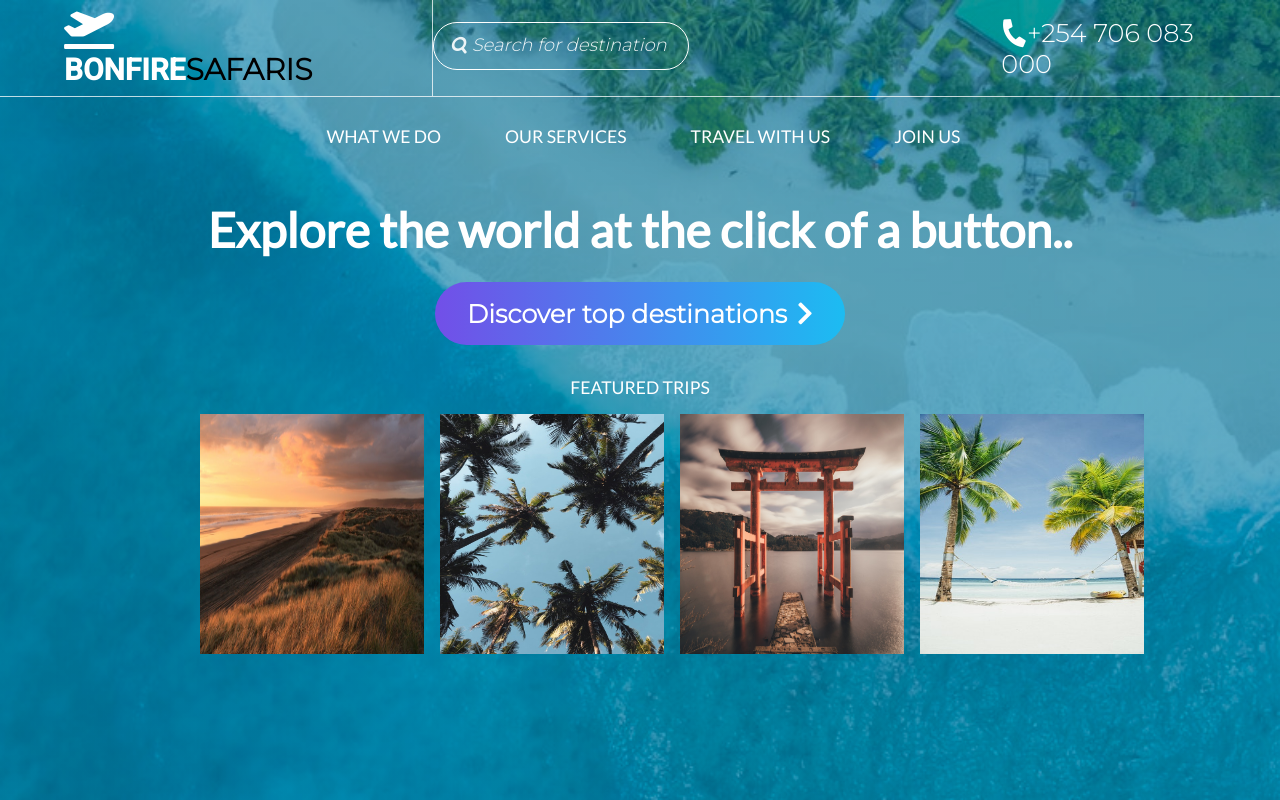
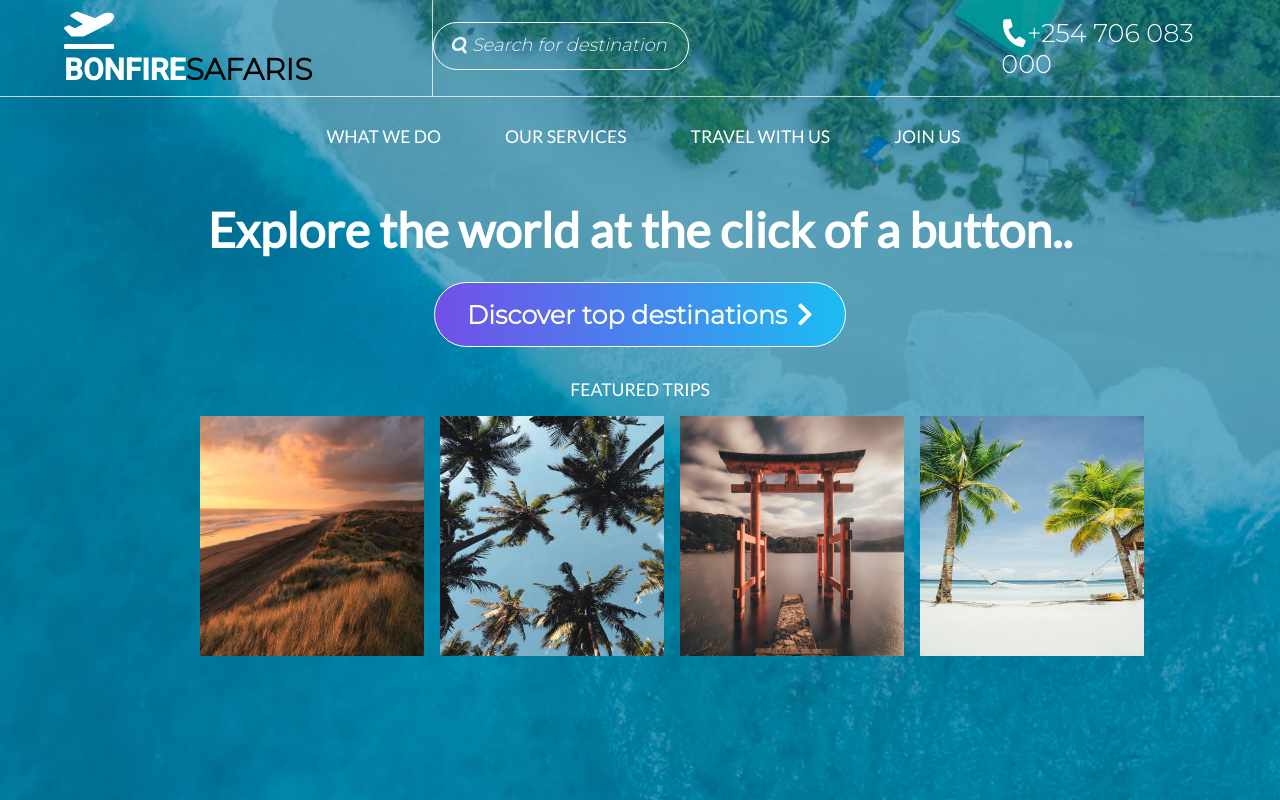
Before and after one commit to cherucole/Travel-Agency-Design-Concept, a plain HTML site: page index.html in a window 1280 px wide. Drawn offline with Linux system fonts and the light colour scheme.

Commit message:
looks like design

```diff
--- a/css/styles.css
+++ b/css/styles.css
@@ -161,18 +161,17 @@ textarea {
 }
 
 .cta h2 {
-    /* border: 1px solid white; */
+    border: 0.5px solid white;
     padding: 1rem 2rem;
     border-radius: 50px;
     background: linear-gradient(to right, #724FE8, #1CBCF2);
-
     font-size: 1.6rem;
     color: white;
 }
 
-.cta h2:hover {
+/* .cta h2:hover {
     border: 1px solid white;
-}
+} */
 
 .cta h2 i {
     margin-left: 0.2rem;
```
